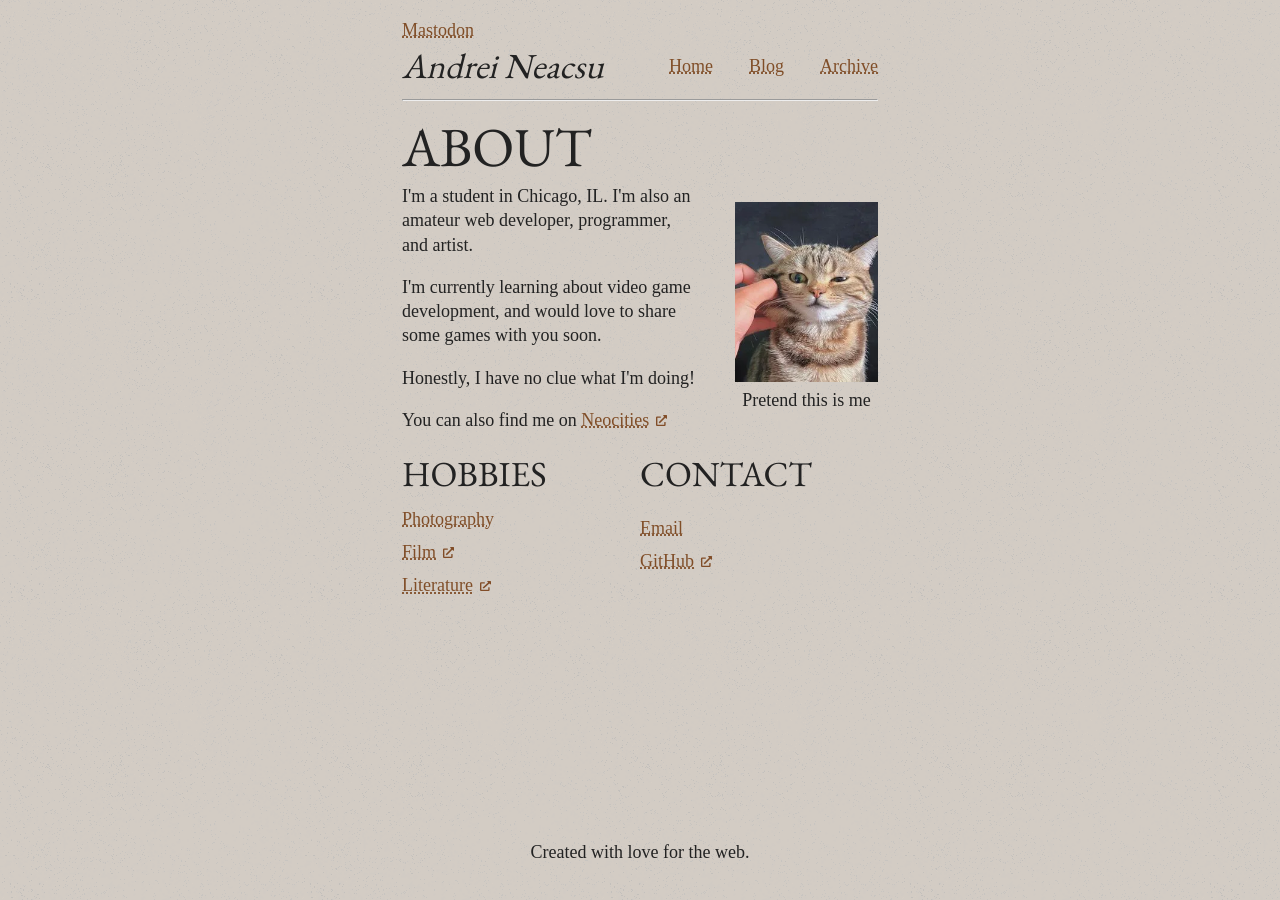
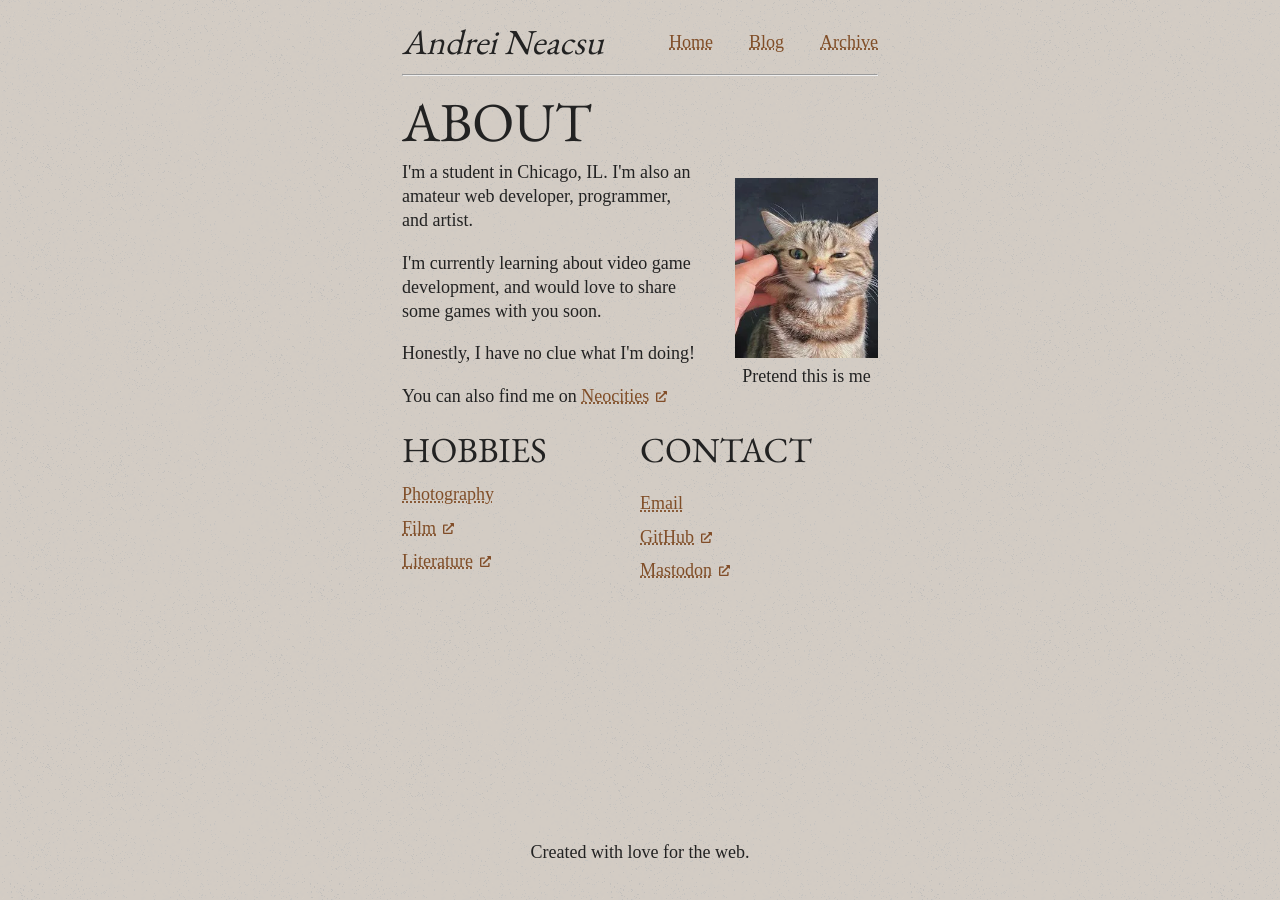
Before and after one commit to errormine/aneacsu.com, a Jekyll site: the page index.html, which Jekyll copies as it is, in a window 1280 px wide. Built offline with Jekyll 4.4.1, drawn with Linux system fonts in a browser that asks for light colours; some web fonts are replaced.

```diff
--- a/index.html
+++ b/index.html
@@ -77,6 +74,9 @@
                         <li>
                             <a href="https://github.com/prycaustic">GitHub</a>
                         </li>
+                        <li>
+                            <a rel="me" href="https://infosec.exchange/@errormine">Mastodon</a>
+                        </li>
                     </ul>
                 </p>
             </article>
```
Also changed, not shown: other parts of index.html (+0 -3 lines).
